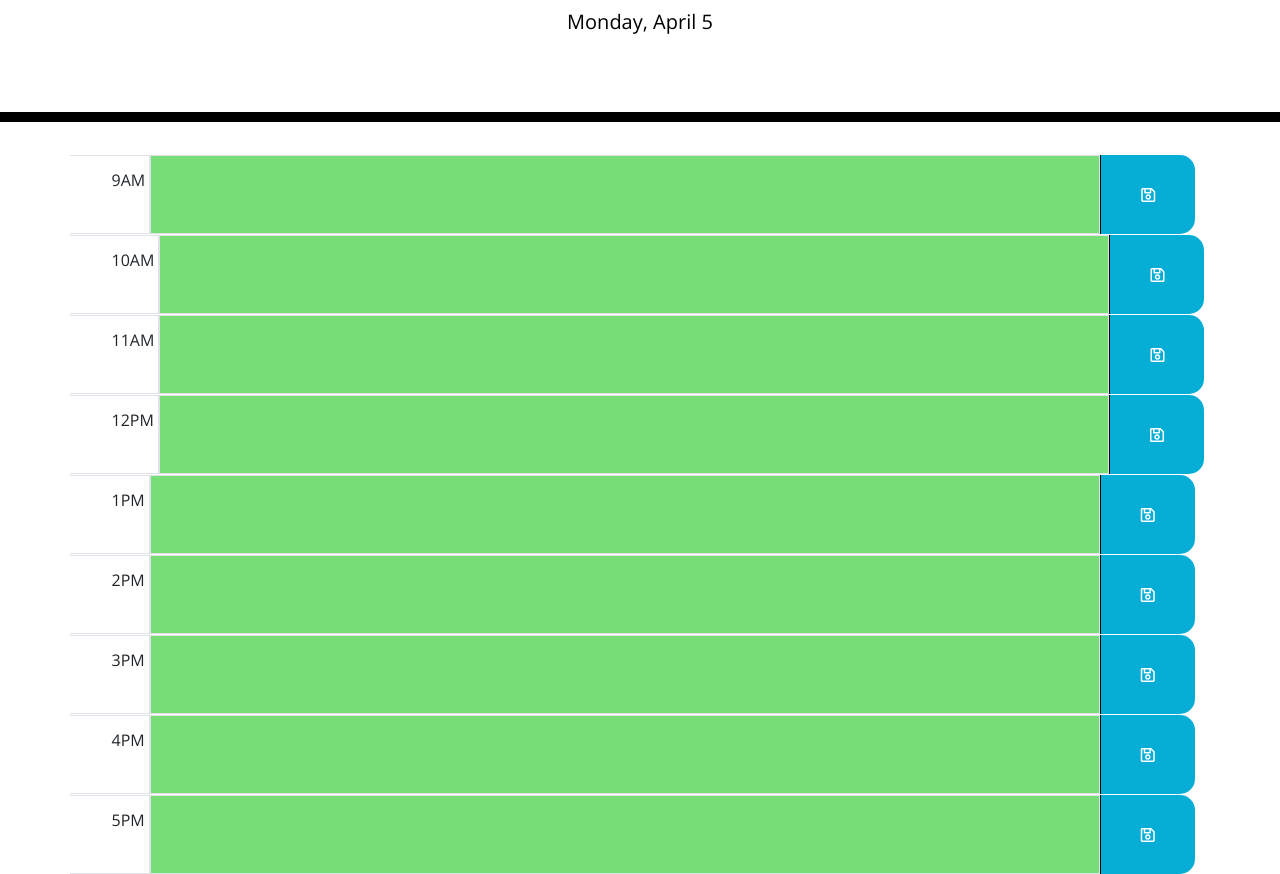
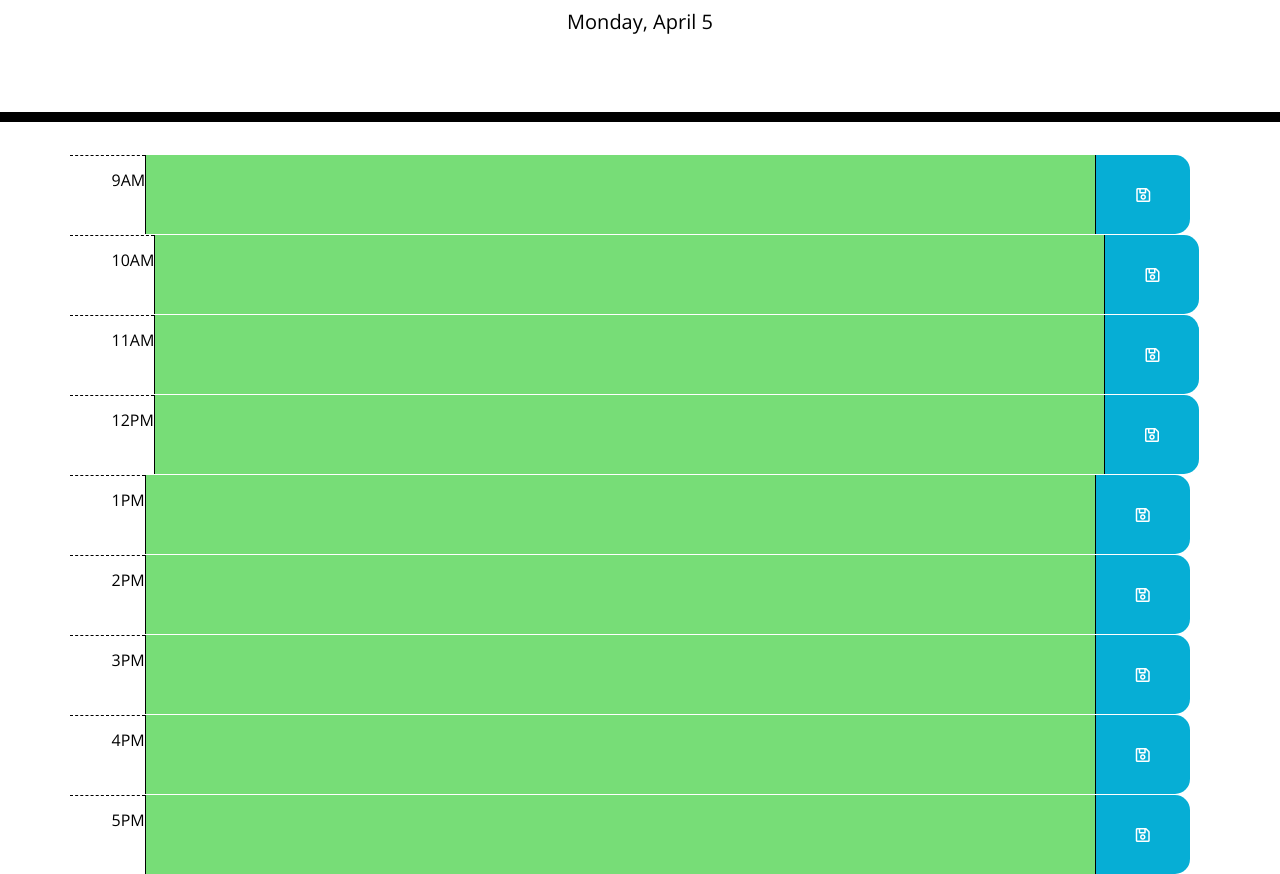
Before and after one commit to srwagner916/work-day-scheduler, a plain HTML site: page index.html in a window 1280 px wide. Shown: the part 182-1056 px from the top of the page. Drawn offline with nearby package versions, Linux system fonts and the light colour scheme.

Commit message:
fixed up the style

```diff
--- a/assets/css/style.css
+++ b/assets/css/style.css
@@ -44,17 +44,17 @@ body {
 
   .past {
     background-color: #d3d3d3;
-    color: white;
+    color: #000000;
   }
 
   .present {
     background-color: #ff6961;
-    color: white;
+    color: #000000;
   }
 
   .future {
     background-color: #77dd77;
-    color: white;
+    color:#000000;
   }
 
   .saveBtn {
--- a/index.html
+++ b/index.html
@@ -31,11 +31,11 @@
     <div class="container">
       <!-- Timeblocks go here -->
       <!-- nine o:clock -->
-      <div class="row" id="nine-o-clock">
-        <div class="justify-content-end pr-1 border border-left-0">
+      <div class="row time-block" id="nine-o-clock">
+        <div class="hour">
           <span>9AM</span>
         </div>
-        <textarea class="col-10 task-container border" id="nineTextArea">
+        <textarea class="col-10 task-container description" id="nineTextArea">
         </textarea>
         <div class="col-1 saveBtn d-flex justify-content-center align-items-center" id="nineBtn">
           <i class="far fa-save"></i>
@@ -44,11 +44,11 @@
       <!-- nine o-clock end -->
 
       <!-- ten o:clock -->
-      <div class="row" id="ten-o-clock">
-        <div class="justify-content-end pr-1 border border-left-0">
+      <div class="row time-block" id="ten-o-clock">
+        <div class="hour">
           <span>10AM</span>
         </div>
-        <textarea class="col-10 task-container border" id="tenTextArea">
+        <textarea class="col-10 task-container description" id="tenTextArea">
         </textarea>
         <div class="col-1 saveBtn d-flex justify-content-center align-items-center" id="tenBtn">
           <i class="far fa-save"></i>
@@ -57,11 +57,11 @@
       <!-- ten o-clock end -->
 
       <!-- eleven o:clock -->
-      <div class="row" id="eleven-o-clock">
-        <div class="justify-content-end pr-1 border border-left-0">
+      <div class="row time-block" id="eleven-o-clock">
+        <div class="hour">
           <span>11AM</span>
         </div>
-        <textarea class="col-10 task-container border" id="elevenTextArea">
+        <textarea class="col-10 task-container description" id="elevenTextArea">
         </textarea>
         <div class="col-1 saveBtn d-flex justify-content-center align-items-center" id="elevenBtn">
           <i class="far fa-save"></i>
@@ -70,11 +70,11 @@
       <!-- eleven o-clock end  -->
 
       <!-- twelve o:clock -->
-      <div class="row" id="twelve-o-clock">
-        <div class="justify-content-end pr-1 border border-left-0">
+      <div class="row time-block" id="twelve-o-clock">
+        <div class="hour">
           <span>12PM</span>
         </div>
-        <textarea class="col-10 task-container border" id="twelveTextArea">
+        <textarea class="col-10 task-container description" id="twelveTextArea">
         </textarea>
         <div class="col-1 saveBtn d-flex justify-content-center align-items-center" id="twelveBtn">
           <i class="far fa-save"></i>
@@ -83,11 +83,11 @@
       <!-- twelve o-clock end -->
 
       <!-- one o:clock -->
-      <div class="row" id="one-o-clock">
-        <div class="justify-content-end pr-1 border border-left-0">
+      <div class="row time-block" id="one-o-clock">
+        <div class="hour">
           <span>1PM</span>
         </div>
-        <textarea class="col-10 task-container border" id="oneTextArea">
+        <textarea class="col-10 task-container description" id="oneTextArea">
         </textarea>
         <div class="col-1 saveBtn d-flex justify-content-center align-items-center" id="oneBtn">
           <i class="far fa-save"></i>
@@ -96,11 +96,11 @@
       <!-- one o-clock end -->
 
       <!-- two o:clock -->
-      <div class="row" id="two-o-clock">
-        <div class="justify-content-end pr-1 border border-left-0">
+      <div class="row time-block" id="two-o-clock">
+        <div class="hour">
           <span>2PM</span>
         </div>
-        <textarea class="col-10 task-container border" id="twoTextArea">
+        <textarea class="col-10 task-container description" id="twoTextArea">
         </textarea>
         <div class="col-1 saveBtn d-flex justify-content-center align-items-center" id="twoBtn">
           <i class="far fa-save"></i>
@@ -109,11 +109,11 @@
       <!-- two o-clock end -->
 
       <!-- three o:clock -->
-      <div class="row" id="three-o-clock">
-        <div class="justify-content-end pr-1 border border-left-0">
+      <div class="row time-block" id="three-o-clock">
+        <div class="hour">
           <span>3PM</span>
         </div>
-        <textarea class="col-10 task-container border" id="threeTextArea">
+        <textarea class="col-10 task-container description" id="threeTextArea">
         </textarea>
         <div class="col-1 saveBtn d-flex justify-content-center align-items-center" id="threeBtn">
           <i class="far fa-save"></i>
@@ -122,11 +122,11 @@
       <!-- three o-clock end -->
 
       <!-- four o:clock -->
-      <div class="row" id="four-o-clock">
-        <div class="justify-content-end pr-1 border border-left-0">
+      <div class="row time-block" id="four-o-clock">
+        <div class="hour">
           <span>4PM</span>
         </div>
-        <textarea class="col-10 task-container border" id="fourTextArea">
+        <textarea class="col-10 task-container description" id="fourTextArea">
         </textarea>
         <div class="col-1 saveBtn d-flex justify-content-center align-items-center" id="fourBtn">
           <i class="far fa-save"></i>
@@ -135,11 +135,11 @@
       <!-- four o-clock end -->
 
       <!-- five o:clock -->
-      <div class="row" id="five-o-clock">
-        <div class="justify-content-end pr-1 border border-left-0">
+      <div class="row time-block" id="five-o-clock">
+        <div class="hour">
           <span>5PM</span>
         </div>
-        <textarea class="col-10 task-container border" id="fiveTextArea">
+        <textarea class="col-10 task-container description" id="fiveTextArea">
         </textarea>
         <div class="col-1 saveBtn d-flex justify-content-center align-items-center" id="fiveBtn">
           <i class="far fa-save"></i>
```
